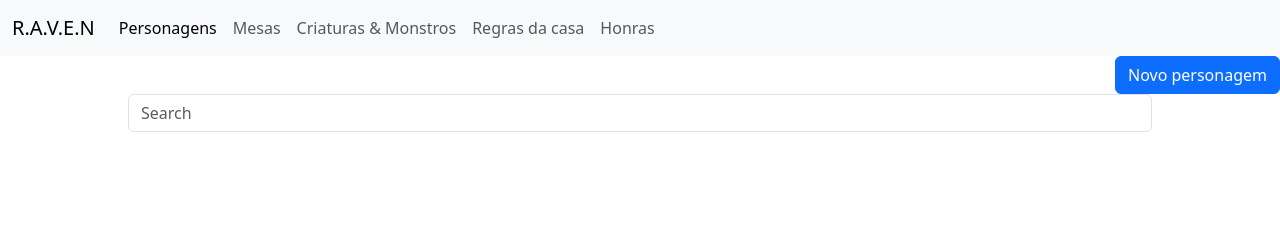
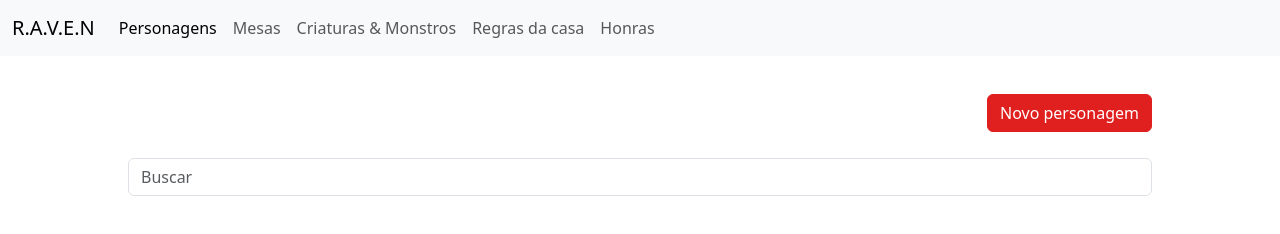
Before and after one commit to Patojoseph/Projeto-D, a plain HTML site: page html/personagens e criação/pesonagens.html in a window 1280 px wide. Drawn offline with nearby package versions, Linux system fonts and the light colour scheme.

Commit message:
melhorando e add o botão na paleta

```diff
--- a/html/personagens e criação/personagens.css
+++ b/html/personagens e criação/personagens.css
@@ -1,4 +1,19 @@
+#NovoPersonagem-DIV{
+    margin-right: 10%;
+    margin-top: 3%;
+    margin-bottom: 2%;
+}
 
+#NovoPersonagem-BTN{
+    background-color: #e01f1f;
+    border-color: #e01f1f;
+    font-weight: 450;
+}
+
+#NovoPersonagem-BTN:hover{
+    background-color: #ca1919;
+    border-color: #ca1919;
+}
 
 #lb-Barra_de_pesquisa{
     margin: auto;
--- a/html/personagens e criação/pesonagens.html
+++ b/html/personagens e criação/pesonagens.html
@@ -41,15 +41,15 @@
     </nav>
     <main>
         <!--Botão de criação de ficha-->
-        <div class="d-flex justify-content-end">
-          <button class="btn btn-primary d-block ali" type="submit">Novo personagem</button>
+        <div class="d-flex justify-content-end" id="NovoPersonagem-DIV">
+          <button class="btn btn-primary d-block ali" id="NovoPersonagem-BTN" type="submit">Novo personagem</button>
         </div>
         <!--Atualizador de quantidade de fihas criadas-->
           <!--Vai aparecer somente quando tiver a quantiadade máxima de cada fixa-->
         <!--Parte de busca por nome de persongaem-->
         <form class="d-flex" role="search">
           <label for="search" id="lb-Barra_de_pesquisa">
-            <input class="form-control me-2" type="search" placeholder="Search" aria-label="Search">
+            <input class="form-control me-2" type="search" placeholder="Buscar" aria-label="Buscar">
           </label>
         </form>
         <!--Personagens feitos-->
```
